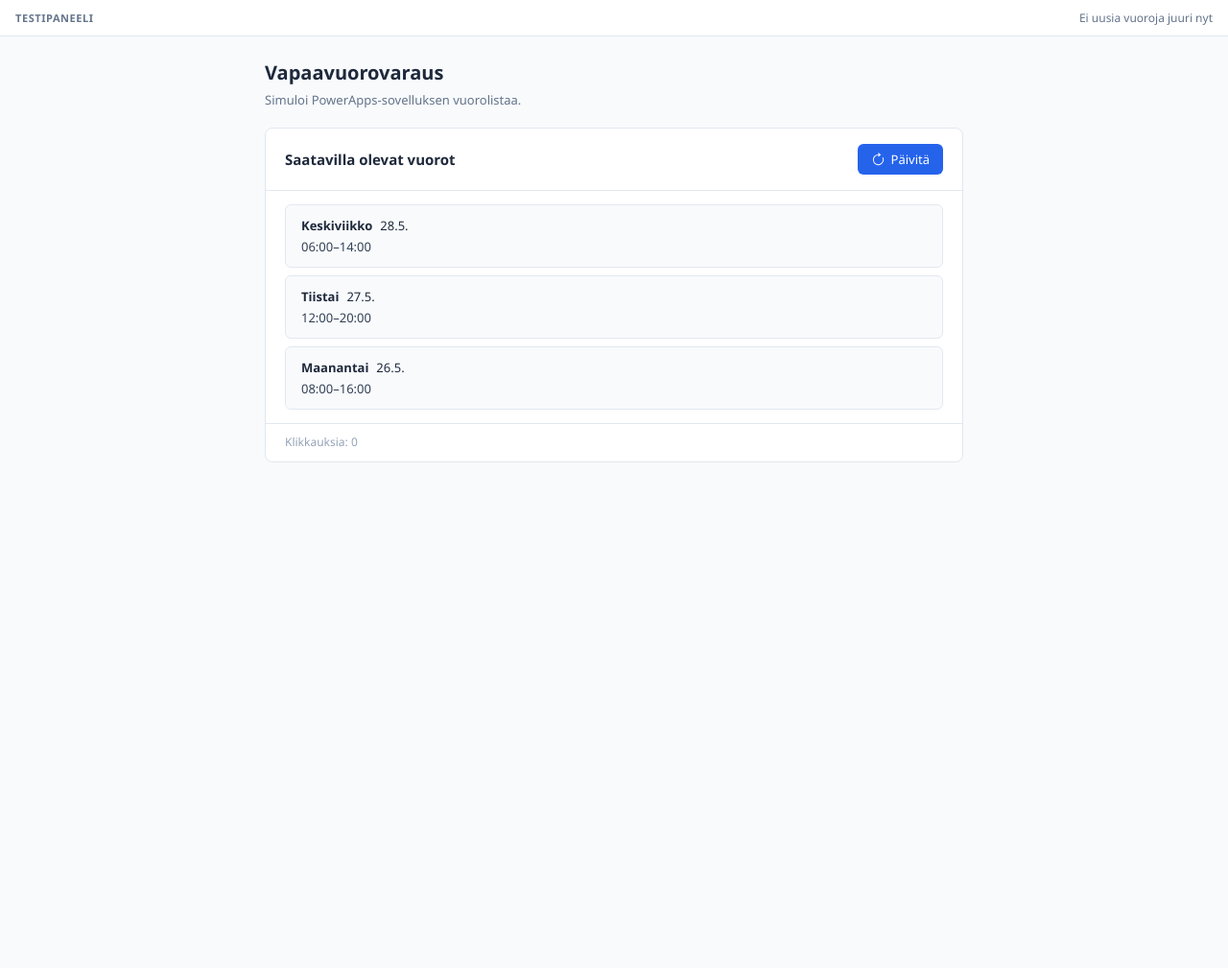
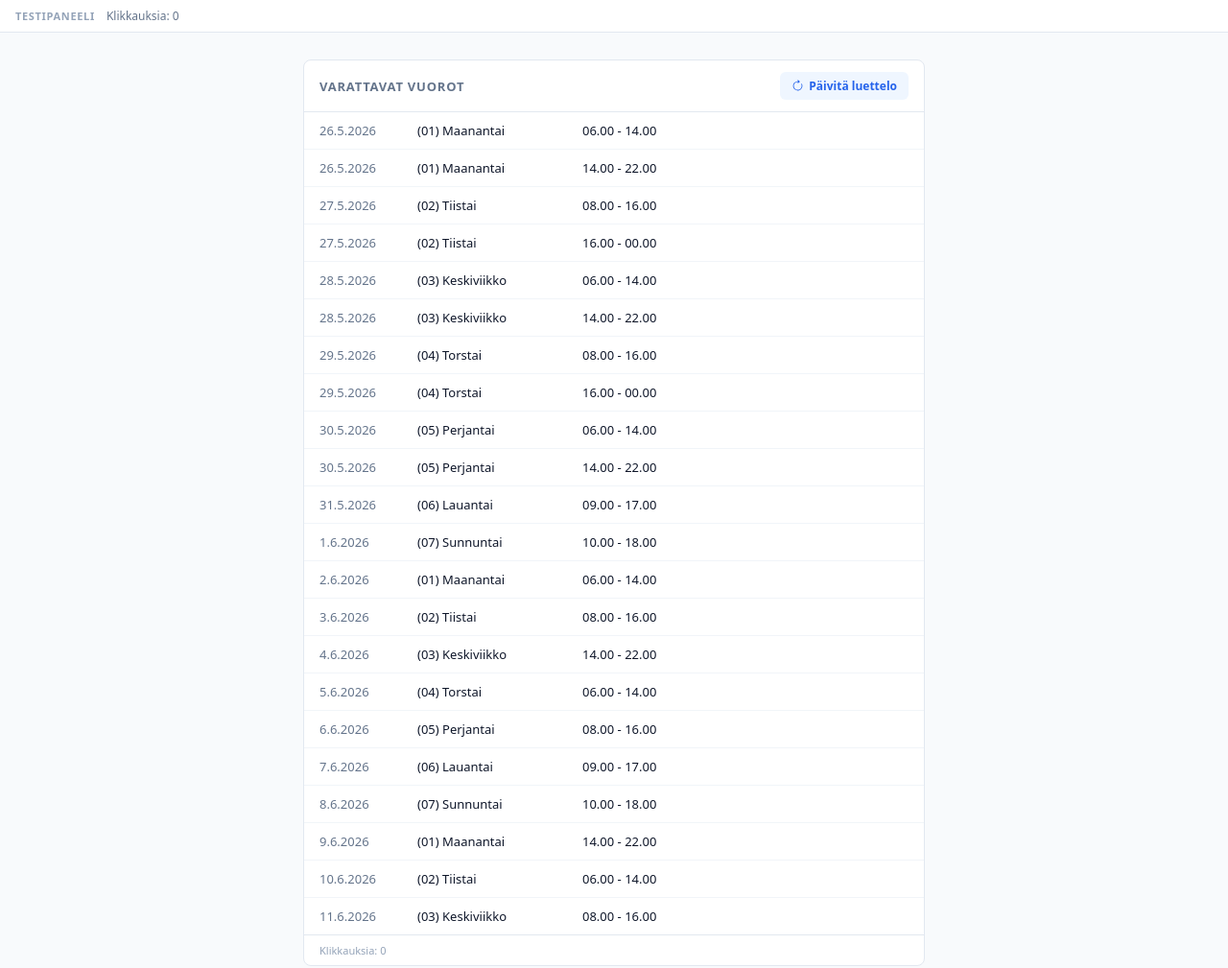
Before and after one commit to cniska/vuoropaivittaja, a browser extension: page test-page/index.html in a window 1280 px wide. Shown: the whole page at 96% size. Before the commit the page ends 800 px from the top, so only its background shows below. Drawn offline with Linux system fonts and the light colour scheme.

Commit message:
refactor: redesign test page to match PowerApps format
Rewrites the test page with the extension's visual style (system-ui,
white card, #e2e8f0 borders, blue secondary button) while keeping the
slot data format aligned with PowerApps: full date with year, weekday
with number prefix "(NN) Weekday", and dot-separated times ("20.00 - 21.00").

Expands initial slots to 22 entries so pagination and the total count
footer can be tested immediately on page load.

```diff
--- a/test-page/index.html
+++ b/test-page/index.html
@@ -6,330 +6,268 @@
     <title>Vuoropäivittäjä · Testisivu</title>
     <link rel="icon" type="image/svg+xml" href="./favicon.svg" />
     <style>
-      *,
-      *::before,
-      *::after {
-        box-sizing: border-box;
-        margin: 0;
-        padding: 0;
-      }
+      *, *::before, *::after { box-sizing: border-box; margin: 0; padding: 0; }
 
       body {
-        font-family: "Segoe UI", system-ui, sans-serif;
+        font-family: system-ui, sans-serif;
+        font-size: 13px;
         background: #f8fafc;
-        color: #1e293b;
+        color: #0f172a;
         min-height: 100vh;
       }
 
-      .control-panel {
-        background: #ffffff;
-        color: #1e293b;
-        padding: 10px 16px;
+      /* Dev toolbar */
+      .toolbar {
+        background: #fff;
+        border-bottom: 1px solid #e2e8f0;
+        padding: 8px 16px;
         display: flex;
         align-items: center;
-        gap: 10px;
-        flex-wrap: wrap;
+        gap: 12px;
         font-size: 12px;
-        border-bottom: 1px solid #e2e8f0;
+        color: #64748b;
       }
 
-      .control-panel strong {
-        margin-right: 6px;
-        color: #64748b;
+      .toolbar strong {
+        font-size: 11px;
+        font-weight: 700;
         text-transform: uppercase;
-        letter-spacing: 0.05em;
-        font-size: 11px;
+        letter-spacing: 0.06em;
+        color: #94a3b8;
       }
 
-      #state-label {
-        margin-left: auto;
-        color: #64748b;
-        font-size: 12px;
+      #state-label { margin-left: auto; }
+
+      /* Page */
+      .page {
+        max-width: 680px;
+        margin: 28px auto;
+        padding: 0 16px;
       }
 
-      .page {
-        max-width: 760px;
-        margin: 24px auto;
-        padding: 0 16px 24px;
-      }
-
-      h1 {
-        font-size: 20px;
-        font-weight: 600;
-        margin-bottom: 6px;
-      }
-
-      .subtitle {
-        color: #64748b;
-        font-size: 13px;
-        margin-bottom: 20px;
-      }
-
-      .app-wrapper {
-        background: #ffffff;
+      /* App card */
+      .card {
+        background: #fff;
+        border: 1px solid #e2e8f0;
         border-radius: 8px;
-        border: 1px solid #e2e8f0;
         overflow: hidden;
       }
 
-      .app-header {
-        padding: 16px 20px;
+      .card-header {
+        padding: 12px 16px;
         border-bottom: 1px solid #e2e8f0;
         display: flex;
         align-items: center;
         justify-content: space-between;
       }
 
-      .app-title {
-        font-size: 15px;
+      .card-title {
+        font-size: 13px;
         font-weight: 600;
+        color: #64748b;
+        text-transform: uppercase;
+        letter-spacing: 0.06em;
       }
 
-      .refresh-button {
+      .refresh-btn {
         display: inline-flex;
         align-items: center;
-        gap: 6px;
-        background: #2563eb;
-        color: #fff;
+        gap: 5px;
+        background: #eff6ff;
+        color: #2563eb;
+        border: none;
         border-radius: 6px;
-        padding: 7px 14px;
-        font-size: 13px;
-        font-weight: 500;
+        padding: 6px 12px;
+        font: inherit;
+        font-size: 12px;
+        font-weight: 600;
         cursor: pointer;
-        user-select: none;
-        transition: background 0.15s, transform 0.1s;
-        outline-offset: 2px;
+        transition: background 0.15s;
       }
 
-      .refresh-button:hover {
-        background: #1d4ed8;
-      }
+      .refresh-btn:hover { background: #dbeafe; }
 
-      .refresh-button:active {
-        transform: scale(0.97);
-      }
-
-      .refresh-button:focus-visible {
-        outline: 2px solid #2563eb;
-        outline-offset: 3px;
-      }
-
-      .refresh-button svg {
-        width: 15px;
-        height: 15px;
+      .refresh-btn svg {
+        width: 13px;
+        height: 13px;
         fill: currentColor;
       }
 
-      .slot-list {
-        padding: 14px 20px;
-        display: flex;
-        flex-direction: column;
-        gap: 8px;
-        min-height: 120px;
+      /* Slot list */
+      .slot-list { display: flex; flex-direction: column; }
+
+      .slot-item {
+        display: grid;
+        grid-template-columns: 90px 160px 1fr;
+        align-items: center;
+        padding: 10px 16px;
+        border-bottom: 1px solid #f1f5f9;
+        gap: 12px;
+        animation: fadeIn 0.15s ease;
       }
 
-      .slot-item {
-        background: #f8fafc;
-        border: 1px solid #e2e8f0;
-        border-radius: 6px;
-        padding: 12px 16px;
-        display: flex;
-        flex-direction: column;
-        align-items: flex-start;
-        gap: 4px;
-        animation: fadeIn 0.2s ease;
+      .slot-item:last-child { border-bottom: none; }
+
+      .slot-date { color: #64748b; }
+      .slot-weekday { font-weight: 500; }
+      .slot-time { }
+      .slot-badge {
+        display: inline-block;
+        margin-left: 8px;
+        font-size: 10px;
+        font-weight: 700;
+        text-transform: uppercase;
+        letter-spacing: 0.05em;
+        color: #15803d;
+        background: #f0fdf4;
+        border-radius: 4px;
+        padding: 1px 5px;
       }
 
-      @keyframes fadeIn {
-        from {
-          opacity: 0;
-          transform: translateY(-4px);
-        }
-        to {
-          opacity: 1;
-          transform: translateY(0);
-        }
+      @keyframes fadeIn { from { opacity: 0; } to { opacity: 1; } }
+
+      .empty-state {
+        padding: 32px 16px;
+        text-align: center;
+        color: #94a3b8;
       }
 
-      .slot-heading {
-        display: flex;
-        align-items: center;
-        gap: 8px;
-        flex-wrap: wrap;
-      }
-
-      .slot-weekday {
-        font-weight: 600;
-        font-size: 13px;
-      }
-
-      .slot-date,
-      .slot-time {
-        font-weight: 500;
-        font-size: 13px;
-      }
-
-      .slot-time {
-        color: #334155;
-      }
-
-      .empty-state {
+      .card-footer {
+        border-top: 1px solid #e2e8f0;
+        padding: 8px 16px;
+        font-size: 11px;
         color: #94a3b8;
-        font-size: 13px;
-        text-align: center;
-        padding: 28px;
-      }
-
-      .click-log {
-        border-top: 1px solid #e2e8f0;
-        padding: 10px 20px;
-        font-size: 12px;
-        color: #94a3b8;
-        min-height: 40px;
       }
     </style>
   </head>
   <body>
-    <div class="control-panel">
+    <div class="toolbar">
       <strong>Testipaneeli</strong>
+      <span id="click-log">Klikkauksia: 0</span>
       <span id="state-label"></span>
     </div>
 
     <div class="page">
-      <h1>Vapaavuorovaraus</h1>
-      <p class="subtitle">Simuloi PowerApps-sovelluksen vuorolistaa.</p>
-
-      <div class="app-wrapper" data-testid="vuoro-app">
-        <div class="app-header">
-          <span class="app-title">Saatavilla olevat vuorot</span>
-          <div
-            role="button"
+      <div class="card">
+        <div class="card-header">
+          <span class="card-title">Varattavat vuorot</span>
+          <button
+            class="refresh-btn"
+            aria-label="Päivitä vuorolista"
             data-control-name="refresh_button"
-            aria-label="Päivitä vuorolista"
-            class="refresh-button"
-            tabindex="0"
           >
             <svg viewBox="0 0 16 16" xmlns="http://www.w3.org/2000/svg">
               <path d="M8 3a5 5 0 1 0 4.546 2.914.5.5 0 0 1 .908-.417A6 6 0 1 1 8 2v1z"/>
               <path d="M8 4.466V.534a.25.25 0 0 1 .41-.192l2.36 1.966c.12.1.12.284 0 .384L8.41 4.658A.25.25 0 0 1 8 4.466z"/>
             </svg>
-            Päivitä
-          </div>
+            Päivitä luettelo
+          </button>
         </div>
 
-        <div role="list" aria-label="Vuorolista" data-testid="vuoro-lista" class="slot-list">
+        <div role="list" aria-label="Vuorolista" class="slot-list">
           <!-- rendered by JS -->
         </div>
 
-        <div class="click-log" id="click-log">Klikkauksia: 0</div>
+        <div class="card-footer" id="click-log-footer">Klikkauksia: 0</div>
       </div>
     </div>
 
     <script>
       const INITIAL_SLOTS = [
-        { weekday: "Keskiviikko", date: "28.5.", shift: "06:00–14:00", isNew: false },
-        { weekday: "Tiistai", date: "27.5.", shift: "12:00–20:00", isNew: false },
-        { weekday: "Maanantai", date: "26.5.", shift: "08:00–16:00", isNew: false },
+        { date: "26.5.2026", weekday: "(01) Maanantai", shift: "06.00 - 14.00" },
+        { date: "26.5.2026", weekday: "(01) Maanantai", shift: "14.00 - 22.00" },
+        { date: "27.5.2026", weekday: "(02) Tiistai",   shift: "08.00 - 16.00" },
+        { date: "27.5.2026", weekday: "(02) Tiistai",   shift: "16.00 - 00.00" },
+        { date: "28.5.2026", weekday: "(03) Keskiviikko", shift: "06.00 - 14.00" },
+        { date: "28.5.2026", weekday: "(03) Keskiviikko", shift: "14.00 - 22.00" },
+        { date: "29.5.2026", weekday: "(04) Torstai",   shift: "08.00 - 16.00" },
+        { date: "29.5.2026", weekday: "(04) Torstai",   shift: "16.00 - 00.00" },
+        { date: "30.5.2026", weekday: "(05) Perjantai", shift: "06.00 - 14.00" },
+        { date: "30.5.2026", weekday: "(05) Perjantai", shift: "14.00 - 22.00" },
+        { date: "31.5.2026", weekday: "(06) Lauantai",  shift: "09.00 - 17.00" },
+        { date: "1.6.2026",  weekday: "(07) Sunnuntai", shift: "10.00 - 18.00" },
+        { date: "2.6.2026",  weekday: "(01) Maanantai", shift: "06.00 - 14.00" },
+        { date: "3.6.2026",  weekday: "(02) Tiistai",   shift: "08.00 - 16.00" },
+        { date: "4.6.2026",  weekday: "(03) Keskiviikko", shift: "14.00 - 22.00" },
+        { date: "5.6.2026",  weekday: "(04) Torstai",   shift: "06.00 - 14.00" },
+        { date: "6.6.2026",  weekday: "(05) Perjantai", shift: "08.00 - 16.00" },
+        { date: "7.6.2026",  weekday: "(06) Lauantai",  shift: "09.00 - 17.00" },
+        { date: "8.6.2026",  weekday: "(07) Sunnuntai", shift: "10.00 - 18.00" },
+        { date: "9.6.2026",  weekday: "(01) Maanantai", shift: "14.00 - 22.00" },
+        { date: "10.6.2026", weekday: "(02) Tiistai",   shift: "06.00 - 14.00" },
+        { date: "11.6.2026", weekday: "(03) Keskiviikko", shift: "08.00 - 16.00" },
       ];
 
       const UPCOMING_SLOTS = [
-        { weekday: "Lauantai", date: "31.5.", shift: "09:00–15:00" },
-        { weekday: "Perjantai", date: "30.5.", shift: "14:00–22:00" },
-        { weekday: "Torstai", date: "29.5.", shift: "10:00–18:00" },
+        { date: "12.6.2026", weekday: "(04) Torstai",   shift: "06.00 - 14.00" },
+        { date: "12.6.2026", weekday: "(04) Torstai",   shift: "14.00 - 22.00" },
+        { date: "13.6.2026", weekday: "(05) Perjantai", shift: "08.00 - 16.00" },
+        { date: "14.6.2026", weekday: "(06) Lauantai",  shift: "09.00 - 17.00" },
+        { date: "15.6.2026", weekday: "(07) Sunnuntai", shift: "10.00 - 18.00" },
+        { date: "16.6.2026", weekday: "(01) Maanantai", shift: "14.00 - 22.00" },
       ];
 
       const ARRIVAL_PATTERN = [true, false, true, false, true, false];
 
-      const visibleSlots = INITIAL_SLOTS.map((slot) => ({ ...slot }));
+      const visibleSlots = INITIAL_SLOTS.map((s) => ({ ...s }));
       const pendingSlots = [];
       let arrivalIndex = 0;
       let clickCount = 0;
 
       function renderSlots() {
         const list = document.querySelector('[role="list"]');
-        const slots = visibleSlots;
-
-        if (slots.length === 0) {
+        if (visibleSlots.length === 0) {
           list.innerHTML = '<div class="empty-state">Ei saatavilla olevia vuoroja.</div>';
-        } else {
-          list.innerHTML = slots
-            .map(
-              (slot) => `
-            <div role="listitem" class="slot-item">
-              <div class="slot-heading">
-                <span class="slot-weekday">${slot.weekday}</span>
-                <span class="slot-date">${slot.date}</span>
-              </div>
-              <div class="slot-time">${slot.shift}</div>
-            </div>
-          `
-            )
-            .join("");
+          return;
         }
-
+        list.innerHTML = visibleSlots
+          .map(
+            (s) => `<div role="listitem" class="slot-item">
+              <span class="slot-date">${s.date}</span>
+              <span class="slot-weekday">${s.weekday}</span>
+              <span class="slot-time">${s.shift}${s.isNew ? '<span class="slot-badge">Uusi</span>' : ""}</span>
+            </div>`
+          )
+          .join("");
         updateStatus();
       }
 
-      function updateStatus(extraMessage = "") {
+      function updateStatus(msg = "") {
         document.getElementById("state-label").textContent =
           pendingSlots.length > 0
             ? `Uusia vuoroja odottaa: ${pendingSlots.length}`
-            : "Ei uusia vuoroja juuri nyt";
-        document.getElementById("click-log").textContent = extraMessage
-          ? `Klikkauksia: ${clickCount} — ${extraMessage}`
-          : `Klikkauksia: ${clickCount}`;
+            : msg || "";
+        const log = `Klikkauksia: ${clickCount}`;
+        document.getElementById("click-log").textContent = log;
+        document.getElementById("click-log-footer").textContent = log;
       }
 
-      const refreshBtn = document.querySelector('[role="button"]');
-
       function queueIncomingSlot() {
-        const shouldQueueSlot = ARRIVAL_PATTERN[arrivalIndex % ARRIVAL_PATTERN.length];
-        arrivalIndex += 1;
-
-        if (!shouldQueueSlot) {
-          updateStatus("ei uusia vuoroja juuri nyt");
+        if (!ARRIVAL_PATTERN[arrivalIndex % ARRIVAL_PATTERN.length]) {
+          arrivalIndex++;
           return;
         }
-
-        const nextSlot = UPCOMING_SLOTS.shift();
-        if (!nextSlot) {
-          clearInterval(arrivalTimer);
-          updateStatus("uusia vuoroja ei ole tulossa");
-          return;
-        }
-
-        pendingSlots.push({ ...nextSlot, isNew: true });
-        updateStatus("uusi vuoro odottaa päivitystä");
+        arrivalIndex++;
+        const next = UPCOMING_SLOTS.shift();
+        if (!next) { clearInterval(arrivalTimer); return; }
+        pendingSlots.push({ ...next, isNew: true });
+        updateStatus();
       }
 
-      function flushPendingSlots() {
-        if (pendingSlots.length === 0) {
-          return false;
+      function handleRefresh() {
+        clickCount++;
+        if (pendingSlots.length > 0) {
+          visibleSlots.unshift(...pendingSlots);
+          pendingSlots.length = 0;
         }
-
-        visibleSlots.unshift(...pendingSlots);
-        pendingSlots.length = 0;
-        return true;
+        renderSlots();
+        updateStatus();
       }
 
-      function handleRefreshClick() {
-        clickCount += 1;
-        const hadPendingSlots = flushPendingSlots();
-        renderSlots();
-        updateStatus(
-          hadPendingSlots
-            ? "uudet vuorot lisättiin listan alkuun"
-            : "ei uusia vuoroja vielä"
-        );
-      }
-
-      refreshBtn.addEventListener("click", handleRefreshClick);
-
+      const refreshBtn = document.querySelector(".refresh-btn");
+      refreshBtn.addEventListener("click", handleRefresh);
       refreshBtn.addEventListener("keydown", (e) => {
-        if (e.key === "Enter" || e.key === " ") {
-          e.preventDefault();
-          handleRefreshClick();
-        }
+        if (e.key === "Enter" || e.key === " ") { e.preventDefault(); handleRefresh(); }
       });
 
       const arrivalTimer = window.setInterval(queueIncomingSlot, 12000);
```
